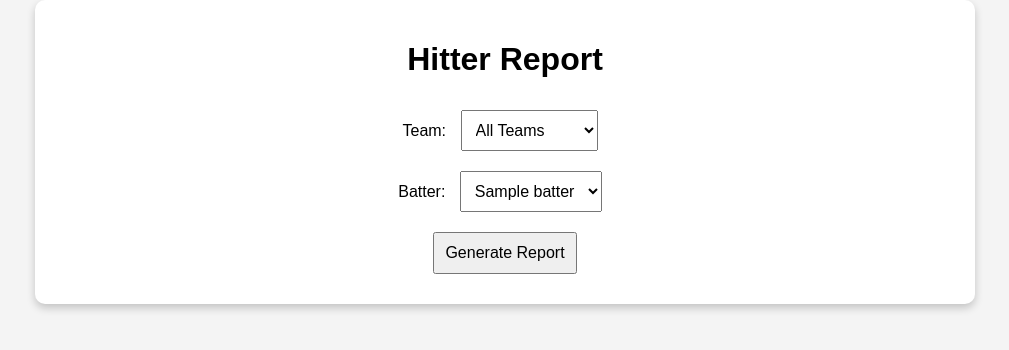
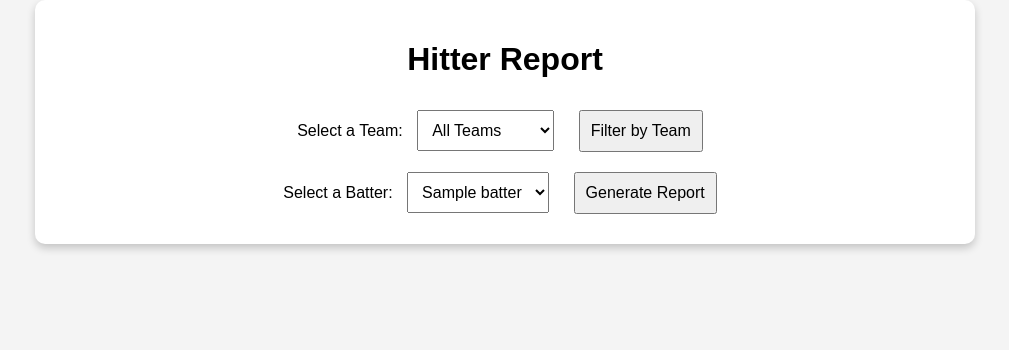
Before and after one commit to dpatt27/WestmontScoutPro, a Django app: template heatmaps/templates/heatmaps/hitters.html in a window 1280 px wide. Shown: the part 58-408 px from the top of the page, without its empty margins (135-1144 px from the left). Run offline with Django 4.2, Linux system fonts and the light colour scheme; the template is opened without the code that fills it: most values are stand-ins (such as "Sample title", 1, 10 or a date in 2020); parts of the project's set-up code (start-up, migrations or seed data) failed here and were passed over.

Commit message:
Reordered hitter filters

```diff
--- a/heatmaps/templates/heatmaps/hitters.html
+++ b/heatmaps/templates/heatmaps/hitters.html
@@ -5,37 +5,26 @@
 {% block content %}
     <h1>Hitter Report</h1>
 
-    <!-- Combined Team & Batter Selection in One Row -->
 <form method="GET" class="mb-4">
-        <div class="d-flex align-items-end flex-wrap gap-2">
-            <!-- Team Selection -->
-            <div class="form-group">
-                <label for="team" class="small-text">Team:</label>
-                <select name="team" id="team" class="form-control form-control-sm">
+    <label for="team">Select a Team:</label>
+    <select name="team" id="team" class="form-select">
         <option value="">All Teams</option>
         {% for team in teams %}
-                        <option value="{{ team }}" {% if team == selected_team %}selected{% endif %}>
-                            {{ team }}
-                        </option>
+        <option value="{{ team }}" {% if team == selected_team %}selected{% endif %}>{{ team }}</option>
         {% endfor %}
     </select>
-            </div>
+    <button type="submit" class="btn btn-secondary mt-2">Filter by Team</button>
+</form>
 
-            <!-- Batter Selection -->
-            <div class="form-group">
-                <label for="batter" class="small-text">Batter:</label>
-                <select name="batter" id="batter" class="form-control form-control-sm">
+<form method="GET" class="mb-4" action="">
+    <input type="hidden" name="team" value="{{ selected_team }}">
+    <label for="batter">Select a Batter:</label>
+    <select name="batter" id="batter" class="form-select">
         {% for b in batters %}
-                        <option value="{{ b }}" {% if b == selected_batter %}selected{% endif %}>
-                            {{ b }}
-                        </option>
+        <option value="{{ b }}" {% if b == selected_batter %}selected{% endif %}>{{ b }}</option>
         {% endfor %}
     </select>
-            </div>
-
-            <!-- Submit Button -->
-            <button type="submit" class="btn btn-primary btn-sm">Generate Report</button>
-        </div>
+    <button type="submit" class="btn btn-secondary mt-2">Generate Report</button>
 </form>
 
     {% if selected_batter %}
```
Lines whose indentation alone changed are shown as unchanged.
